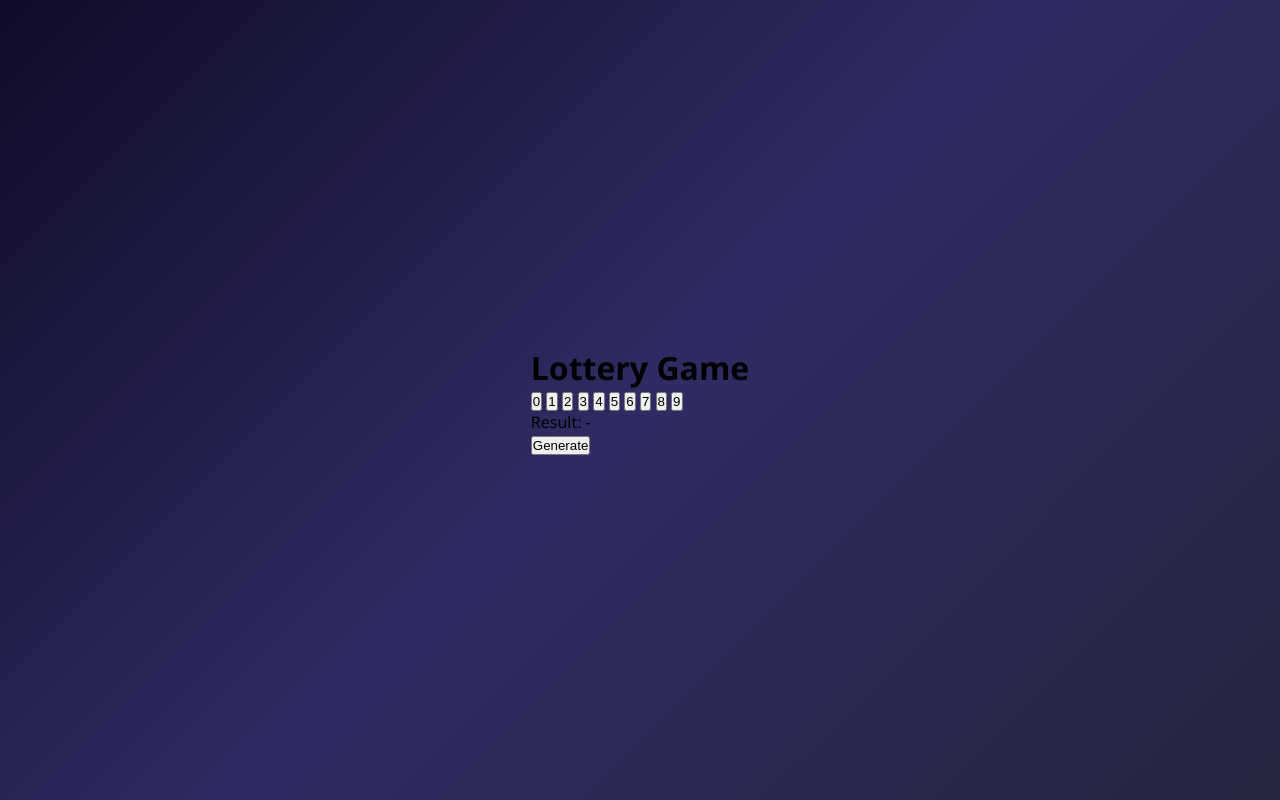
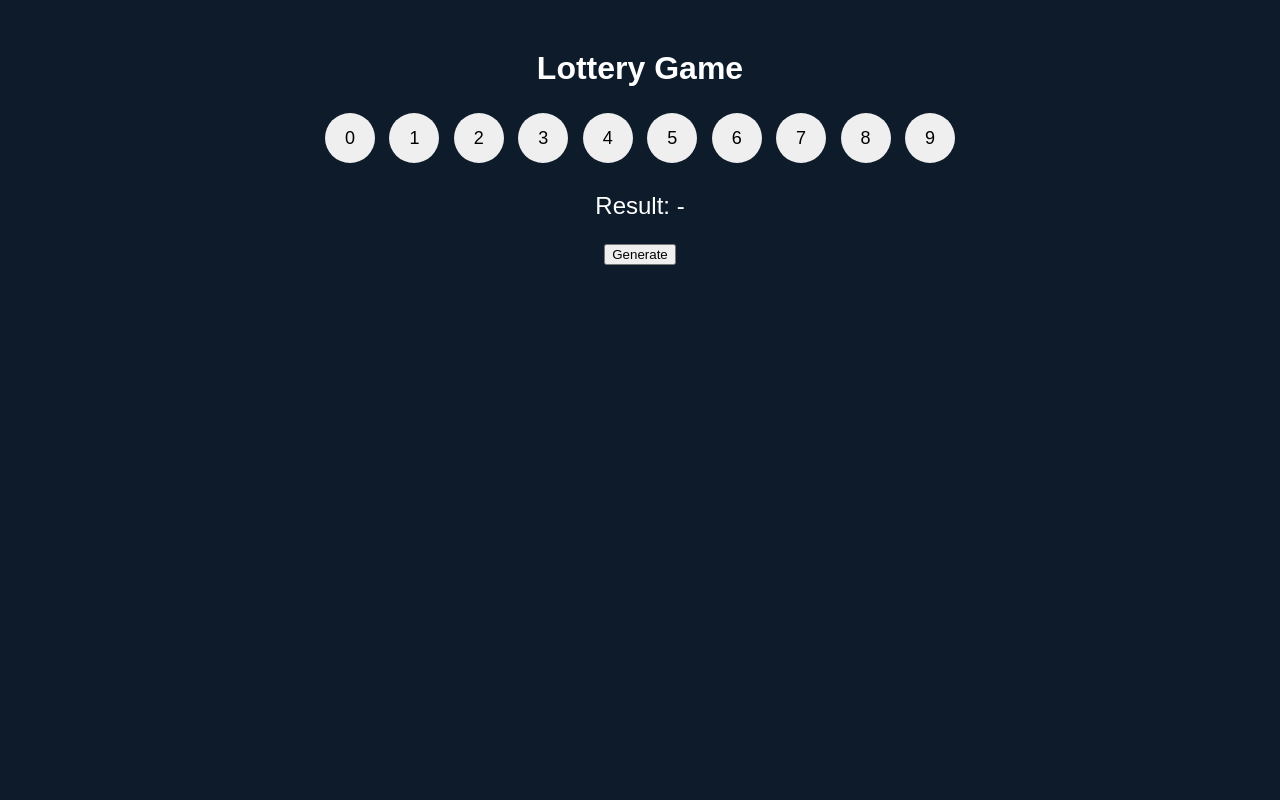
Before and after one commit to hkumawat1244-bit/winkhiladi, a PHP site: page / in a window 1280 px wide. Run offline with PHP 8.4, Linux system fonts and the light colour scheme.

Commit message:
Refactor CSS styles for lottery application
Updated styles for body and lottery container, removed unused styles.

```diff
--- a/style.css
+++ b/style.css
@@ -1,113 +1,25 @@
-/* style.css */
-
-* {
-    margin: 0;
-    padding: 0;
-    box-sizing: border-box;
+body {
+    font-family: Arial;
+    background: #0d1b2a;
+    color: white;
+    text-align: center;
 }
 
-body {
-    font-family: 'Segoe UI', Tahoma, Geneva, Verdana, sans-serif;
-    display: flex;
-    justify-content: center;
-    align-items: center;
-    min-height: 100vh;
-    background: linear-gradient(135deg, #0f0c29 0%, #302b63 50%, #24243e 100%);
+.container {
+    margin-top: 50px;
 }
 
-.lottery-container {
-    background: linear-gradient(145deg, #ffffff, #f0f0f0);
-    padding: 40px;
-    border-radius: 25px;
-    text-align: center;
-    box-shadow: 0 25px 80px rgba(0, 0, 0, 0.6);
-    width: 450px;
-    max-width: 90%;
+.numbers button {
+    width: 50px;
+    height: 50px;
+    margin: 5px;
+    font-size: 18px;
+    border-radius: 50%;
+    border: none;
+    cursor: pointer;
 }
 
-.header {
-    margin-bottom: 30px;
-}
-
-.header h2 {
-    color: #e74c3c;
-    font-size: 28px;
-    margin-bottom: 10px;
-    text-transform: uppercase;
-    letter-spacing: 2px;
-}
-
-.date-display {
-    background-color: #3498db;
-    color: white;
-    padding: 10px 20px;
-    border-radius: 10px;
-    font-size: 18px;
-    font-weight: bold;
-    display: inline-block;
-}
-
-.lottery-number-box {
-    background: linear-gradient(145deg, #ff6b6b, #ee5a24);
-    padding: 30px;
-    border-radius: 20px;
-    margin: 20px 0;
-    box-shadow: 0 10px 30px rgba(238, 90, 36, 0.4);
-}
-
-.lottery-number {
-    font-size: 80px;
-    font-weight: bold;
-    color: white;
-    text-shadow: 2px 2px 10px rgba(0, 0, 0, 0.3);
-}
-
-.full-number-box {
-    background-color: #2c3e50;
-    padding: 20px;
-    border-radius: 15px;
-    margin: 20px 0;
-}
-
-.full-number {
-    font-size: 32px;
-    font-weight: bold;
-    color: #f1c40f;
-    letter-spacing: 3px;
-    font-family: 'Courier New', monospace;
-}
-
-.timer-section {
-    background-color: #ecf0f1;
-    padding: 15px;
-    border-radius: 15px;
-    margin-top: 20px;
-}
-
-.timer-info {
-    color: #7f8c8d;
-    font-size: 16px;
-}
-
-#countdown {
-    font-weight: bold;
-    color: #27ae60;
+.result {
+    margin: 20px;
     font-size: 24px;
 }
-
-.status {
-    margin-top: 15px;
-    padding: 10px;
-    border-radius: 8px;
-    font-weight: bold;
-}
-
-.status.active {
-    background-color: #d5f5e3;
-    color: #27ae60;
-}
-
-.status.waiting {
-    background-color: #fdebd0;
-    color: #e67e22;
-}
```
